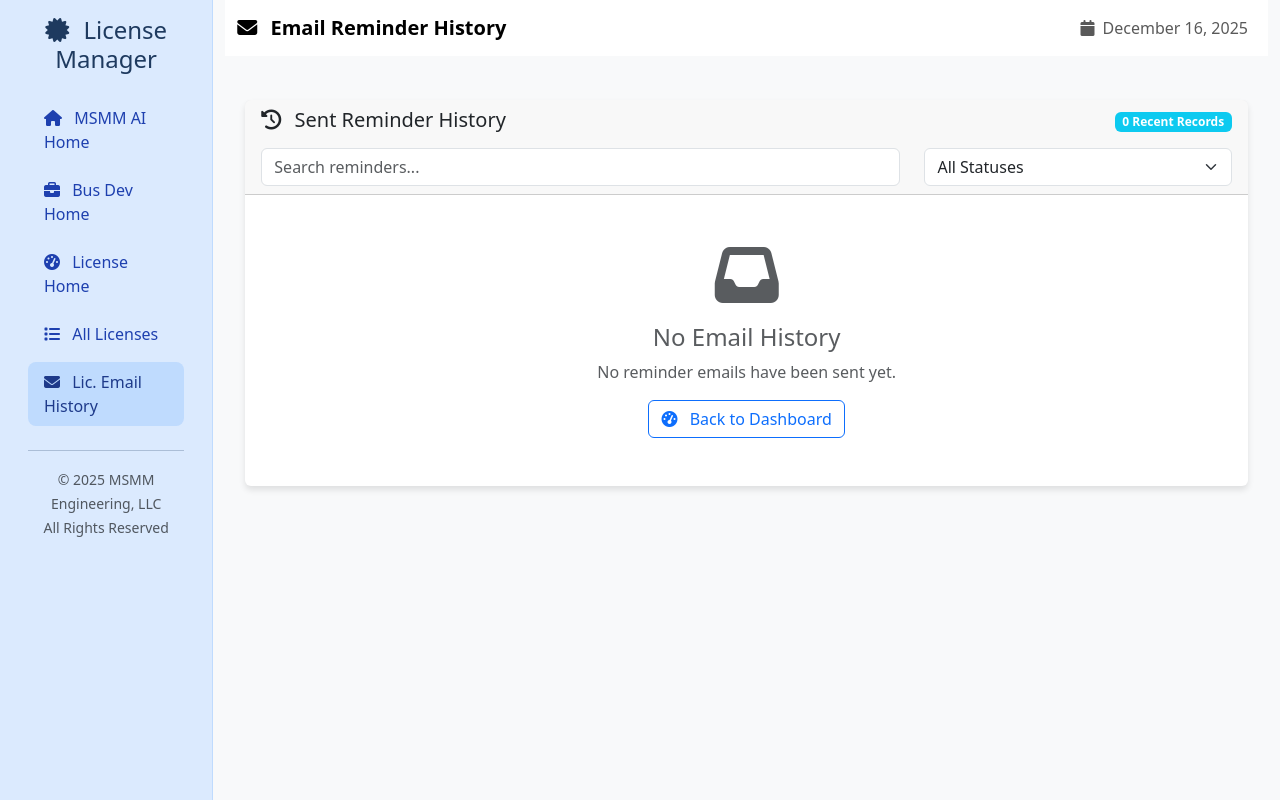
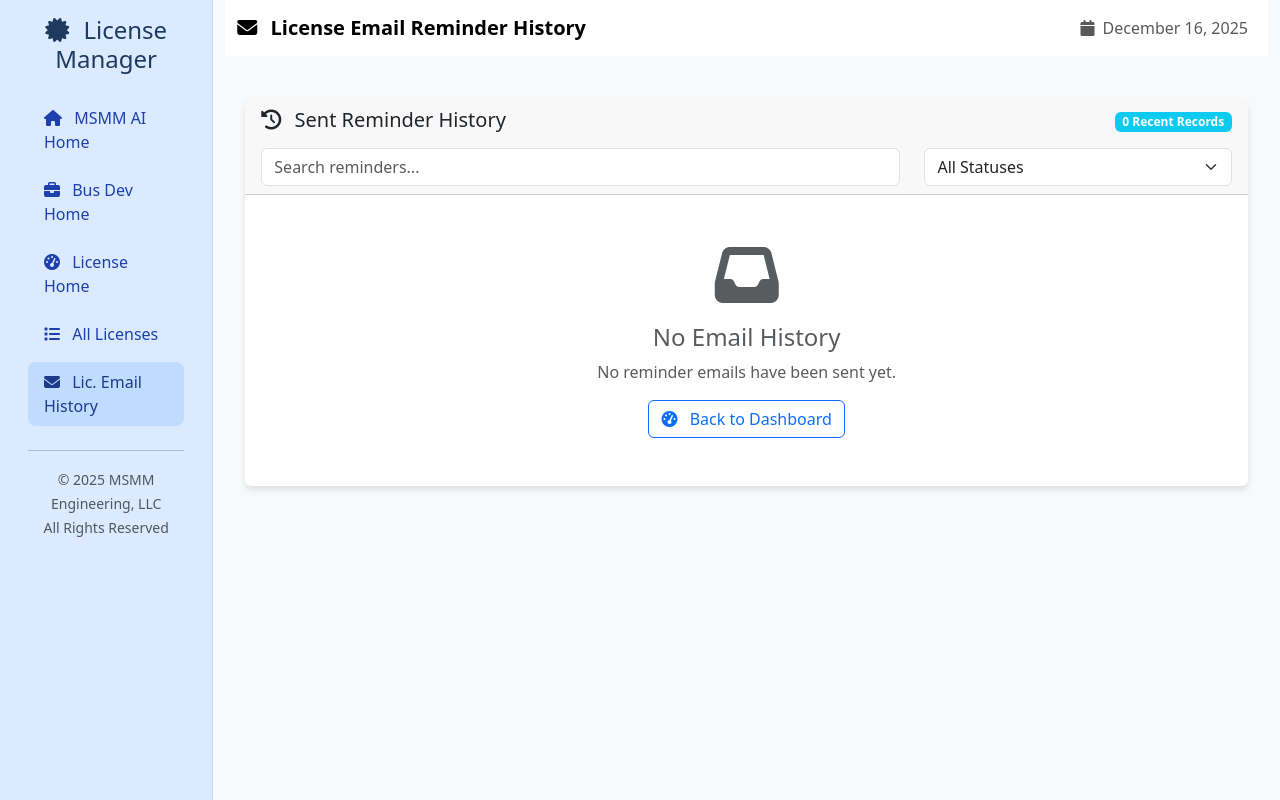
Before and after one commit to MSMM-AITools/msmmai-website, a Flask app: page /reminders in a window 1280 px wide. Run offline with Flask 3, Linux system fonts and the light colour scheme; data that the repository does not hold is empty; parts of the project's set-up code (start-up, migrations or seed data) failed here and were passed over; some libraries are stand-ins or nearby versions.

Commit message:
Email History Text Update

```diff
--- a/AI Tools/LicenseReminderTool-main/templates/reminders.html
+++ b/AI Tools/LicenseReminderTool-main/templates/reminders.html
@@ -4,7 +4,7 @@
 
 {% block page_title %}
     <i class="fas fa-envelope me-2"></i>
-    Email Reminder History
+    License Email Reminder History
 {% endblock %}
 
 {% block content %}
```
